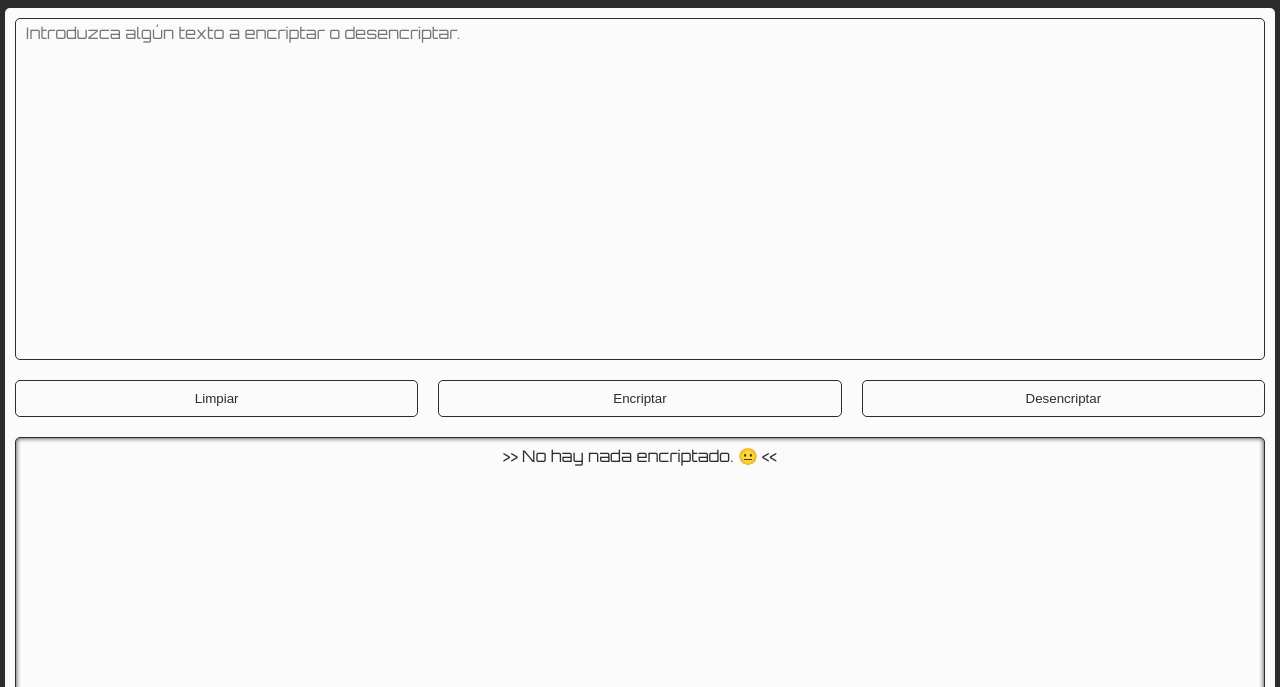
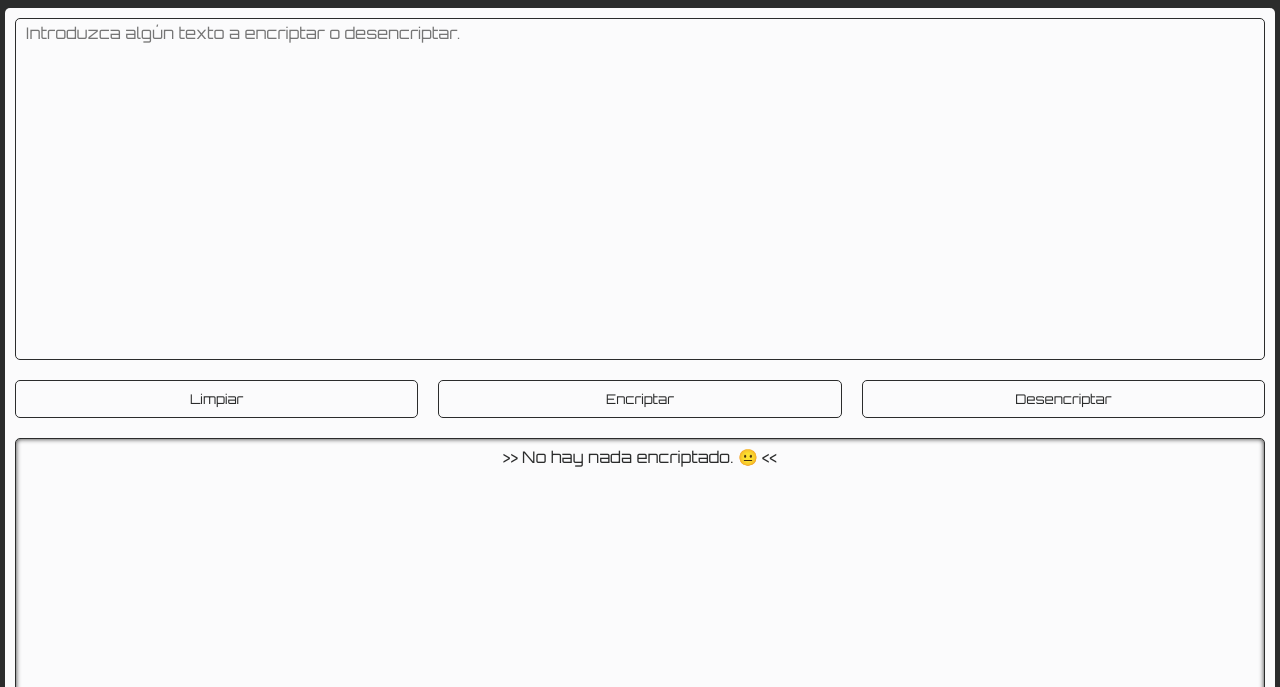
Before and after one commit to DevUsuiSama/oracle-encriptador, a plain HTML site: page index.html in a window 1280 px wide. Shown: the part 113-800 px from the top of the page. Drawn offline with nearby package versions, Linux system fonts and the light colour scheme.

Commit message:
🛠️ update

```diff
--- a/assets/styles/style.css
+++ b/assets/styles/style.css
@@ -43,7 +43,7 @@
   background-color: var(--color-background);
   color: var(--color-foreground);
   cursor: pointer;
-  transition: background-color 1s cubic-bezier(0.86, 0, 0.07, 1), color 1s cubic-bezier(0.86, 0, 0.07, 1);
+  transition: background-color .5s cubic-bezier(0.86, 0, 0.07, 1), color .5s cubic-bezier(0.86, 0, 0.07, 1);
 }
 
 .item:hover {
@@ -75,7 +75,7 @@ body {
   color: var(--color-foreground);
   background-color: var(--color-background);
   cursor: pointer;
-  transition: background-color 1s cubic-bezier(0.86, 0, 0.07, 1), color 1s cubic-bezier(0.86, 0, 0.07, 1);
+  transition: background-color .5s cubic-bezier(0.86, 0, 0.07, 1), color .5s cubic-bezier(0.86, 0, 0.07, 1);
 }
 
 .button:hover {
--- a/index.html
+++ b/index.html
@@ -46,9 +46,9 @@
       ></textarea>
     </div>
     <div class="display--grid padding--10px crypter__division--columns" id="lista-botones">
-      <button class="button border-radius--5px border--1px padding--10px" title="Limpiar el area de texto">Limpiar</button>
-      <button class="button border-radius--5px border--1px padding--10px">Encriptar</button>
-      <button class="button border-radius--5px border--1px padding--10px">Desencriptar</button>
+      <button class="button text border-radius--5px border--1px padding--10px" title="Limpiar el area de texto">Limpiar</button>
+      <button class="button text border-radius--5px border--1px padding--10px">Encriptar</button>
+      <button class="button text border-radius--5px border--1px padding--10px">Desencriptar</button>
     </div>
     <div class="display--grid padding--10px">
       <ul class="list display--flex border--1px border-radius--5px padding--10px" id="lista-resultado">
```
